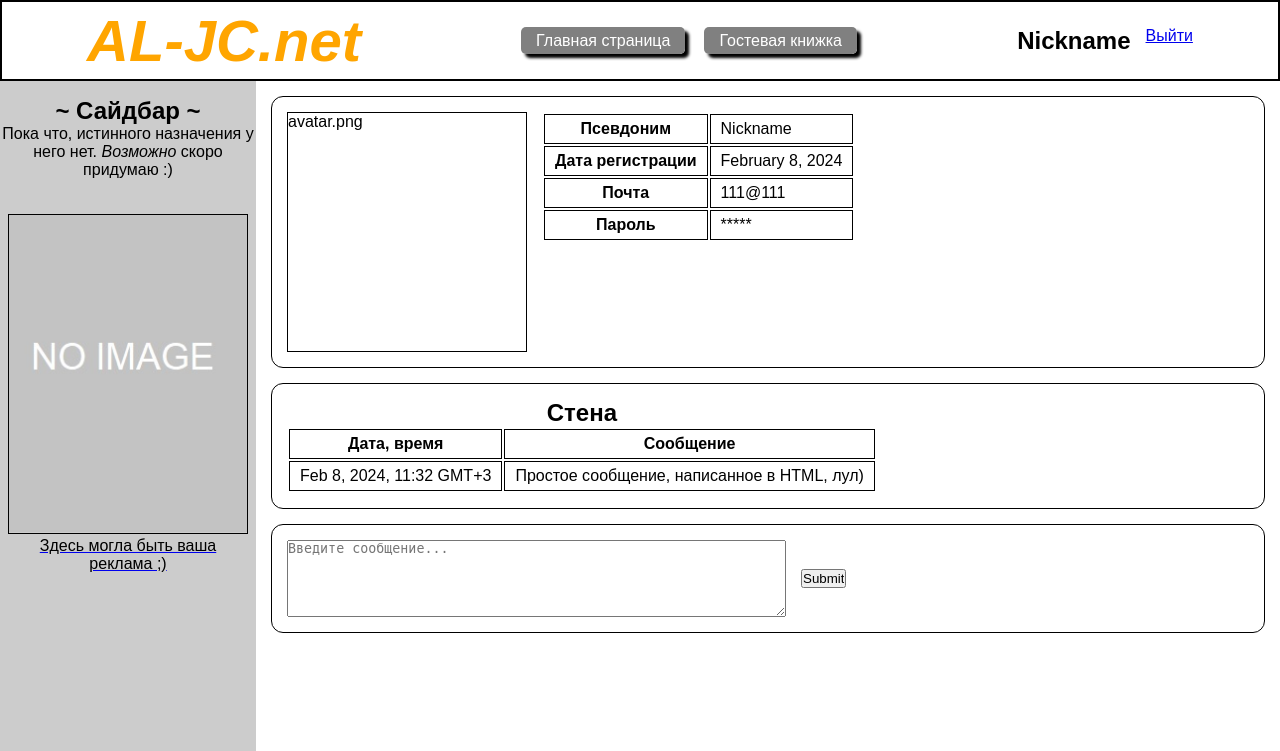
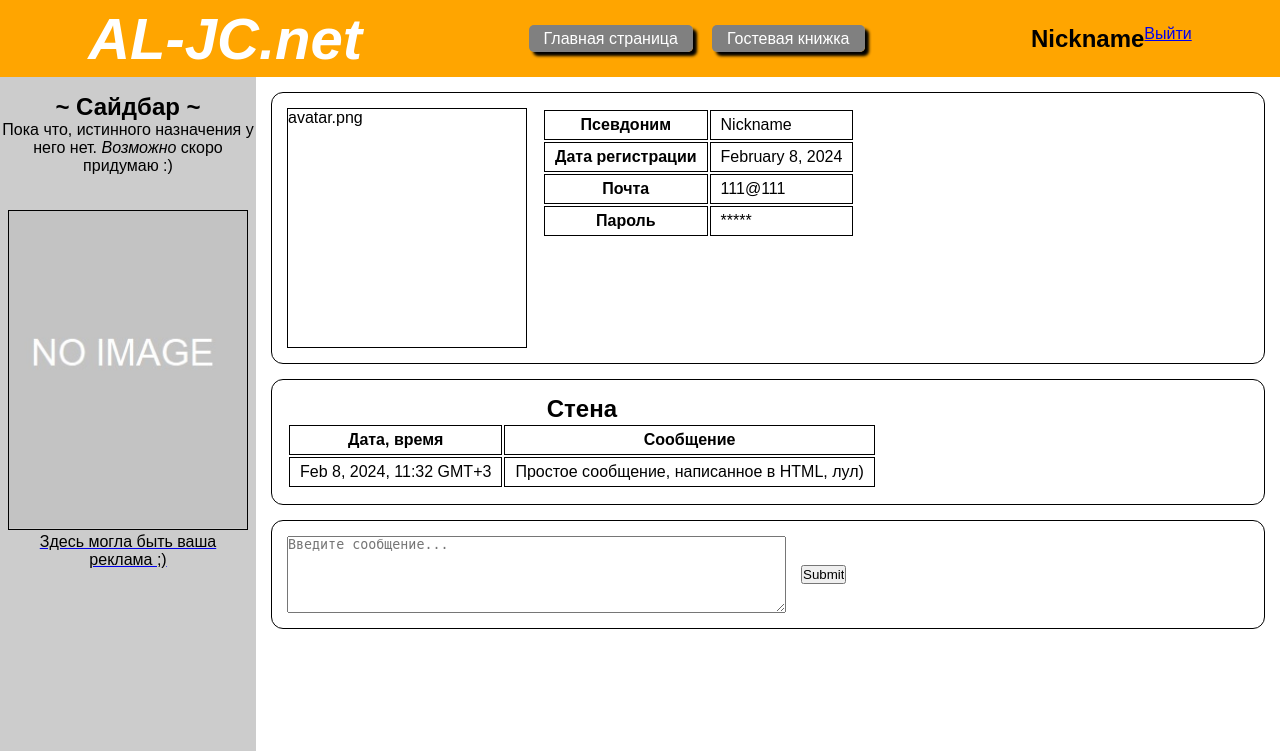
Before and after one commit to alexjuice79/alexjuice79.github.io, a PHP site: page /im/index.html in a window 1280 px wide. Shown: the top 751 px of the page. Run offline with PHP 8.4, Linux system fonts and the light colour scheme.

Commit message:
minor header redesign

```diff
--- a/im/css/style.css
+++ b/im/css/style.css
@@ -22,20 +22,17 @@ body{
     margin: auto;
 }
 
+
 header{
     justify-content: space-around;
-    border: 2px solid black;
     padding: 5px;
     width: 100%;
+    background: orange;
 }
 
-.htitle{
+header p{
     font-size: 58px;
-    color: orange;
-}
-
-.account-panel h2{
-    margin-right: 15px;
+    color: white;
 }
 
 nav a{
@@ -49,7 +46,9 @@ nav a{
 }
 
 nav a:hover{
-    box-shadow: 6px 6px 3px black;
+    box-shadow: 8px 8px 3px black;
+    background: white;
+    color: black;
 }
 
 main{
```
Also changed, not shown: css/style.css (+5 -3 lines).
